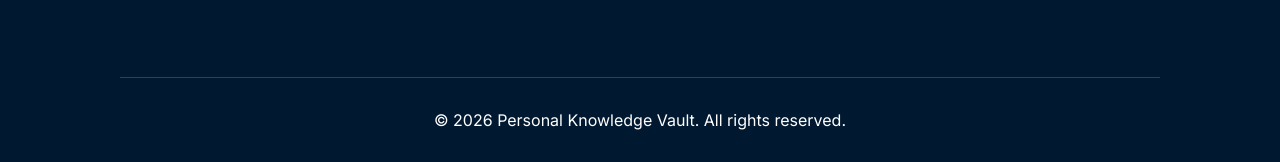
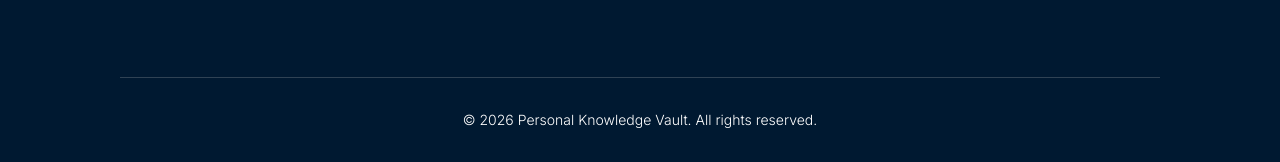
Before and after one commit to HM-Jubaer/Assignment-1, a plain HTML site: page index.html in a window 1280 px wide. Shown: the part 2837-2999 px from the top of the page. Drawn offline with Linux system fonts and the light colour scheme.

Commit message:
Final Changes and Readme file added.

```diff
--- a/styles.css
+++ b/styles.css
@@ -335,8 +335,8 @@ footer {
 
 .bottom p {
     color: white;
-    font-size: 16px;
-    font-weight: 400;
+    font-size: 14px;
+    font-weight: 300;
     line-height: 24px;
     text-align: center;
     margin-top: 30px;
```
Also changed, not shown: 1 other file.
